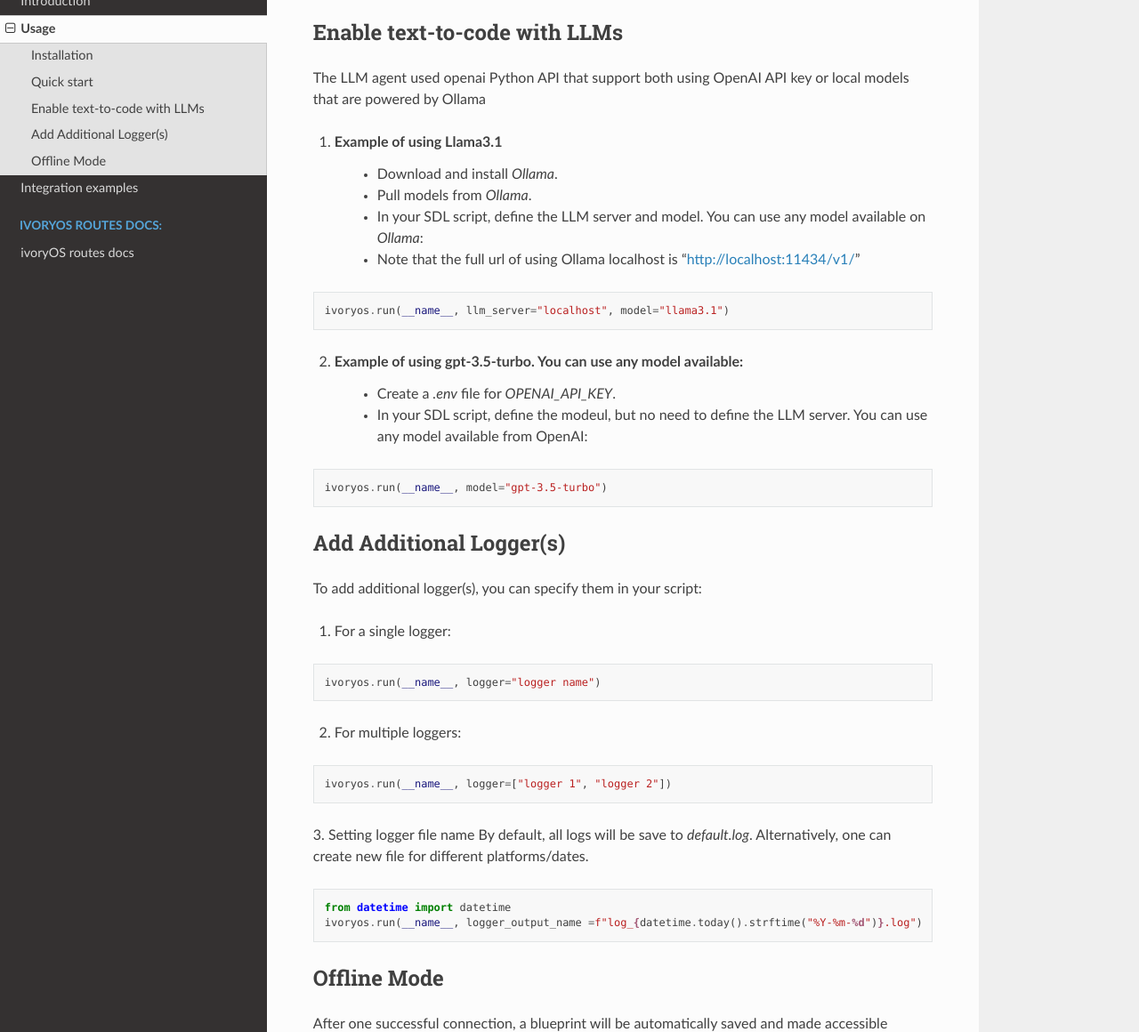
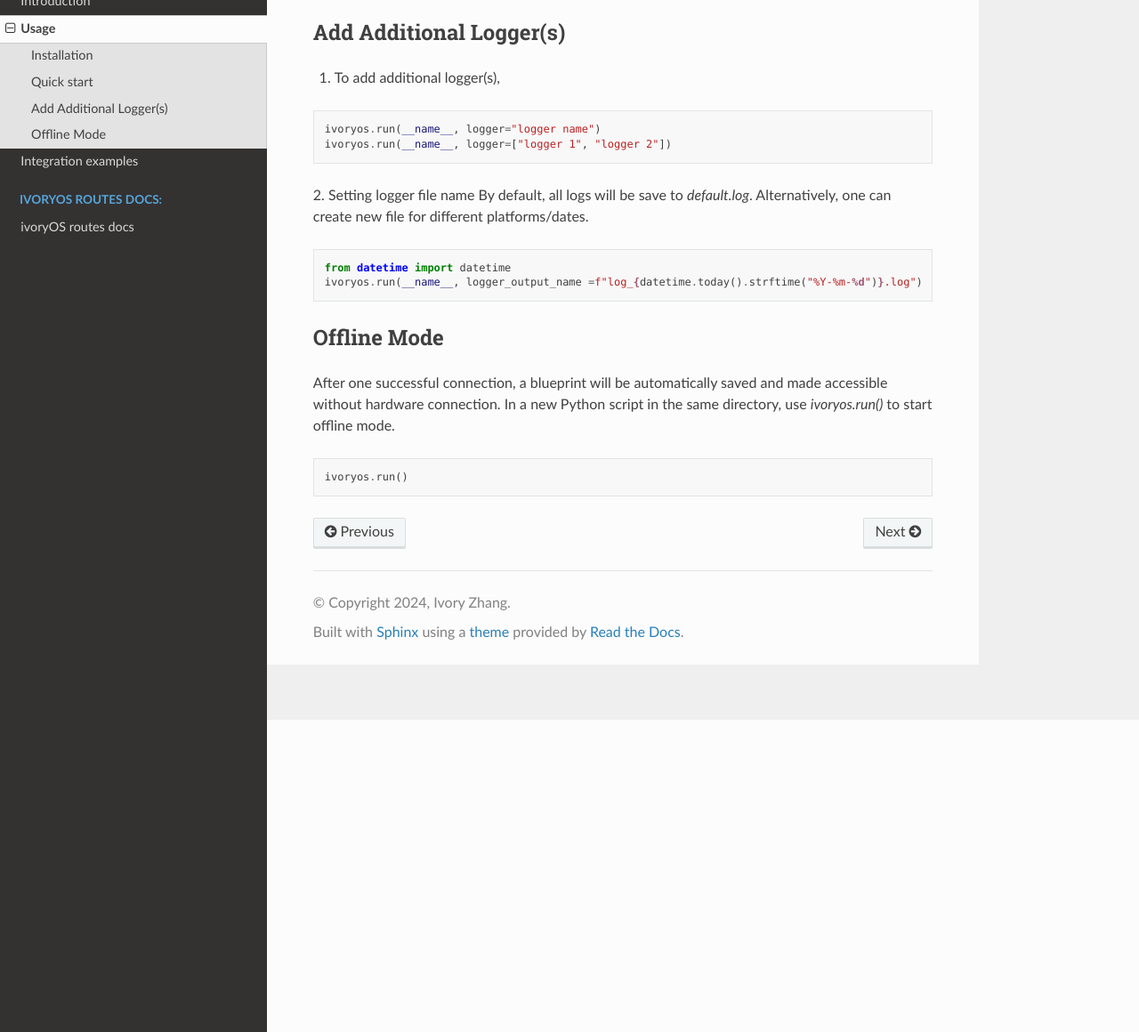
Before and after one commit to AccelerationConsortium/ivoryOS, a Sphinx documentation site: the page built from docs/source/usage.rst, in a window 1280 px wide and 1400 px high, scrolled down 351 px, cut to the strip 240-1400 px from the top of the window. Shown: the whole strip at 89% size. Built offline with Sphinx 7.4.7 and the Read the Docs theme 3.1.0, drawn with Linux system fonts in a browser that asks for light colours; pages that are not in the unit, such as notebooks, are missing from menus; the version number is read from the project's files by our own code.

```diff
--- a/docs/source/usage.rst
+++ b/docs/source/usage.rst
@@ -27,47 +27,18 @@ Quick start
 .. autofunction:: ivoryos.run
 
 
-Enable text-to-code with LLMs
-------------------------------------
-
-The LLM agent used openai Python API that support both using OpenAI API key or local models that are powered by Ollama
-
-1. Example of using Llama3.1
-    - Download and install `Ollama`.
-    - Pull models from `Ollama`.
-    - In your SDL script, define the LLM server and model. You can use any model available on `Ollama`:
-    - Note that the full url of using Ollama localhost is "http://localhost:11434/v1/"
-
-.. code-block:: python
-
-   ivoryos.run(__name__, llm_server="localhost", model="llama3.1")
-
-2. Example of using gpt-3.5-turbo. You can use any model available:
-    - Create a `.env` file for `OPENAI_API_KEY`.
-    - In your SDL script, define the modeul, but no need to define the LLM server. You can use any model available from OpenAI:
-
-.. code-block:: python
-
-   ivoryos.run(__name__, model="gpt-3.5-turbo")
-
 
 Add Additional Logger(s)
 ------------------------
-To add additional logger(s), you can specify them in your script:
-
-1. For a single logger:
+1. To add additional logger(s),
 
 .. code-block:: python
 
   ivoryos.run(__name__, logger="logger name")
-
-2. For multiple loggers:
-
-.. code-block:: python
-
   ivoryos.run(__name__, logger=["logger 1", "logger 2"])
 
-3. Setting logger file name
+
+2. Setting logger file name
 By default, all logs will be save to `default.log`. Alternatively, one can create new file for different platforms/dates.
 
 .. code-block:: python
```
Also changed, not shown: README.md (+68 -107 lines).
